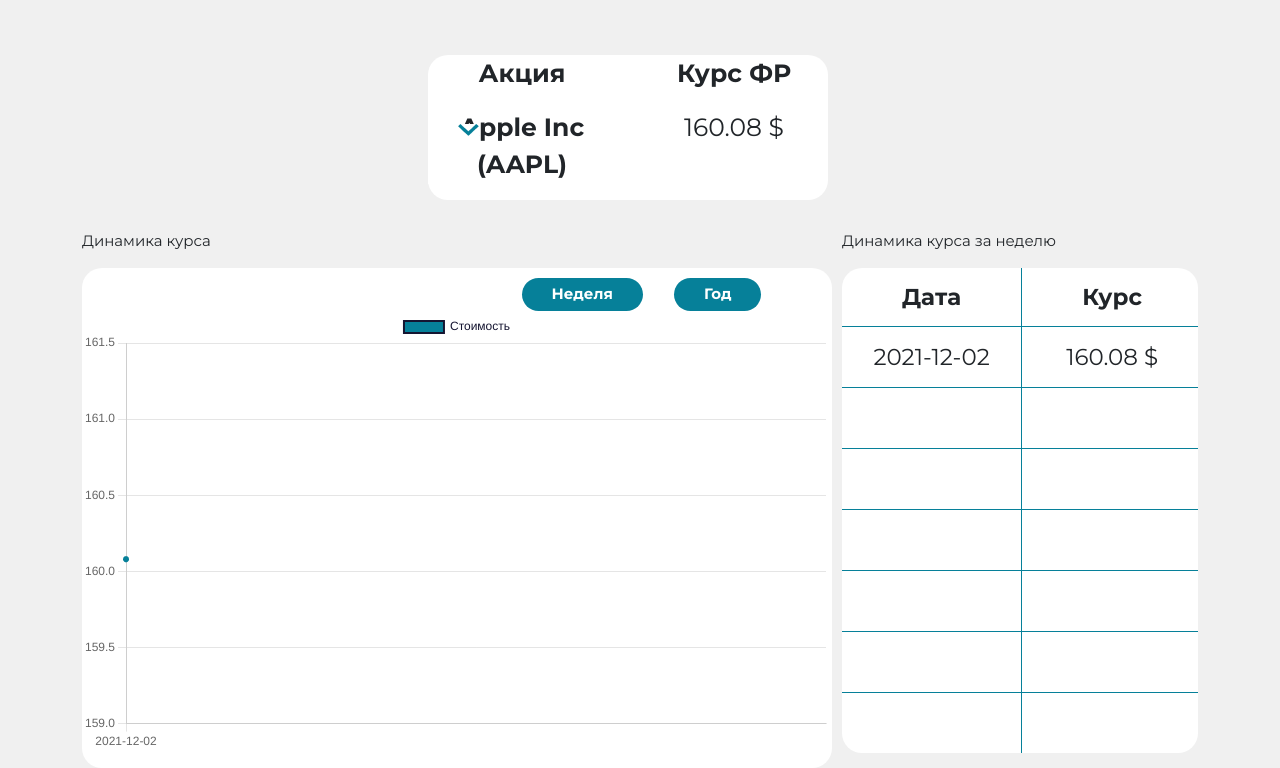
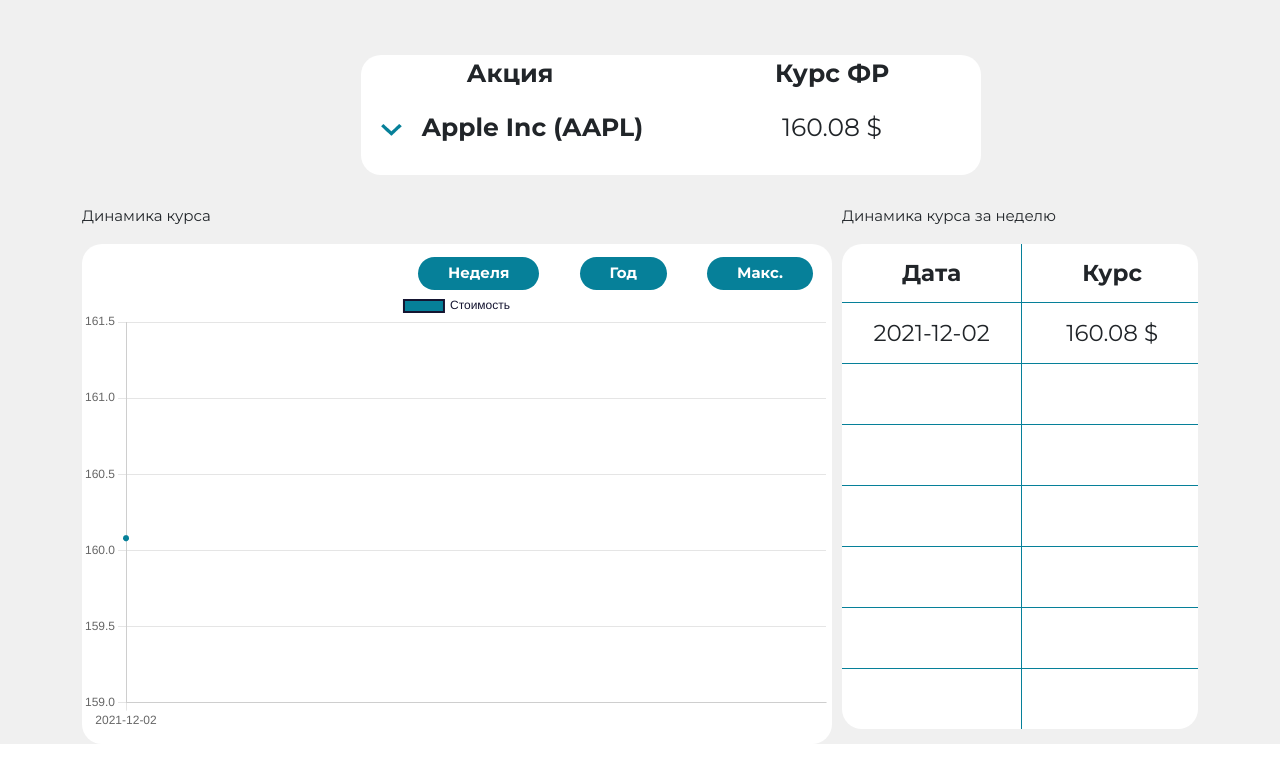
Before and after one commit to ReducetoLover/parsingval, a Django app: page /stock in a window 1280 px wide. Shown: the part 81-849 px from the top of the page. After the commit the page ends 825 px from the top, so only its background shows below. Run offline with Django 3.2, Linux system fonts and the light colour scheme; some libraries are stand-ins or nearby versions.

Commit message:
pip DE@D

```diff
--- a/testproject/main/static/css/style.css
+++ b/testproject/main/static/css/style.css
@@ -26,8 +26,7 @@ body{
      transform: rotate(180deg)
 
 }
-
-.current-but{
+.current-b{
     background-color: white;
     border:none;
     font-size: 28px;
@@ -35,6 +34,27 @@ body{
     text-align: center;
     font-weight: bold;
     padding: 0px;
+    margin-left:-10px;
+}
+.current-but{
+    background-color: white;
+    border:none;
+    margin-left: 10px;
+    font-size: 28px;
+    font-family: 'Montserrat';
+    text-align: center;
+    font-weight: bold;
+    padding: 0px;
+}
+.current-but-fuc{
+background-color: white;
+    border:none;
+    margin-left: 30px;
+    font-size: 28px;
+    font-family: 'Montserrat';
+    text-align: center;
+    font-weight: bold;
+    padding-left: 15px;
 }
 .stock-but{
     background-color: white;
@@ -121,6 +141,15 @@ h2{
 .block-1{
     margin-top: 55px;
     width: 420px;
+    min-height: 140px;
+    border-radius: 20px;
+    margin-left: auto;
+    margin-right: auto;
+    background-color: white;
+}
+.block-1-stock{
+    margin-top: 55px;
+    width: 620px;
     min-height: 140px;
     border-radius: 20px;
     margin-left: auto;
@@ -225,7 +254,7 @@ h2{
     margin-left: 8%;
 }
 .pad-d{
-    margin-left: 55%;
+    margin-left: 40%;
 }
 @media screen and (max-width:1399px){
     .vector{
@@ -312,6 +341,14 @@ h2{
         text-align: center;
         font-weight: bold;
     }
+    .current-but-fuc{
+        background-color: white;
+        border:none;
+        font-size: 25px;
+        font-family: 'Montserrat';
+        text-align: center;
+        font-weight: bold;
+    }
     .stock-but{
         background-color: white;
         border:none;
@@ -321,6 +358,10 @@ h2{
         font-weight: bold;
         padding:2px 20px;
     }
+    .block-1-stock{
+        width: 415,4px;
+        min-height: 120px;
+}
 }
 
 
--- a/testproject/main/templates/main/currency.html
+++ b/testproject/main/templates/main/currency.html
@@ -45,6 +45,7 @@
                     <div class="pad-d">
                         <button id="WEEKbutton" class="button-day">Неделя</button>
                         <button id="YEARbutton" class="button-day">Год</button>
+                        <button id="YEARbutton" class="button-day">Макс.</button>
                     </div>
                         <canvas width="850" height="500" id="myChart"></canvas>
                 </div>
--- a/testproject/main/templates/main/stock.html
+++ b/testproject/main/templates/main/stock.html
@@ -28,19 +28,19 @@
     <div class="container">
         <div class="row">
           <div class="row">
-            <div class="offset-md-3 offset-lg-3 offset-xl-3 col-md-6">
+            <div class="offset-md-1 offset-lg-2 offset-xl-3 col-md-6">
 
-                <div class="block-1">
+                <div class="block-1-stock">
 
                     <div class="row text-center">
                         <div class="col-md-6">
                             <p class="currency-1">Акция</p>
                              <div class="vector">
-                                <button onclick="ShowHide()" class="current-but">
+                                <button onclick="ShowHide()" class="current-b">
                                 <img class="item" src="{% static '/img/Vector.png'%}"></button>
                             </div>
                             <div class="current">
-                            <p id="currency" class="current-but">Газпром</p>
+                            <p id="currency" class="current-but-fuc"></p>
                                 </div>
                         </div>
                         <div class="col-md-6">
@@ -68,6 +68,7 @@
                     <div class="pad-d">
                         <button id="WEEKbutton" class="button-day">Неделя</button>
                         <button id="YEARbutton" class="button-day">Год</button>
+                        <button id="YEARbutton" class="button-day">Макс.</button>
                     </div>
                         <canvas width="850" height="500" id="myChart"></canvas>
                 </div>
```
Also changed, not shown: other parts of testproject/main/static/css/style.css (+21 -5 lines).
